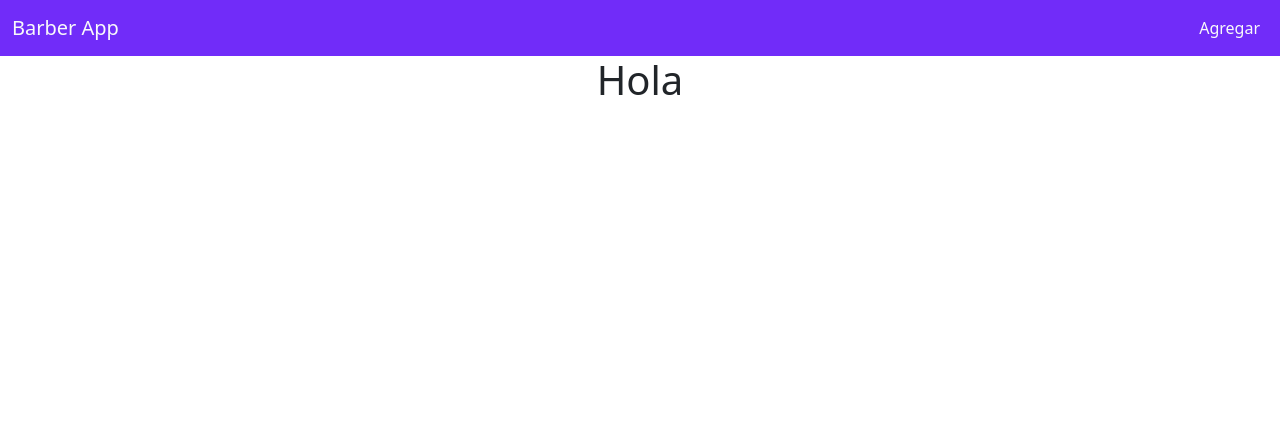
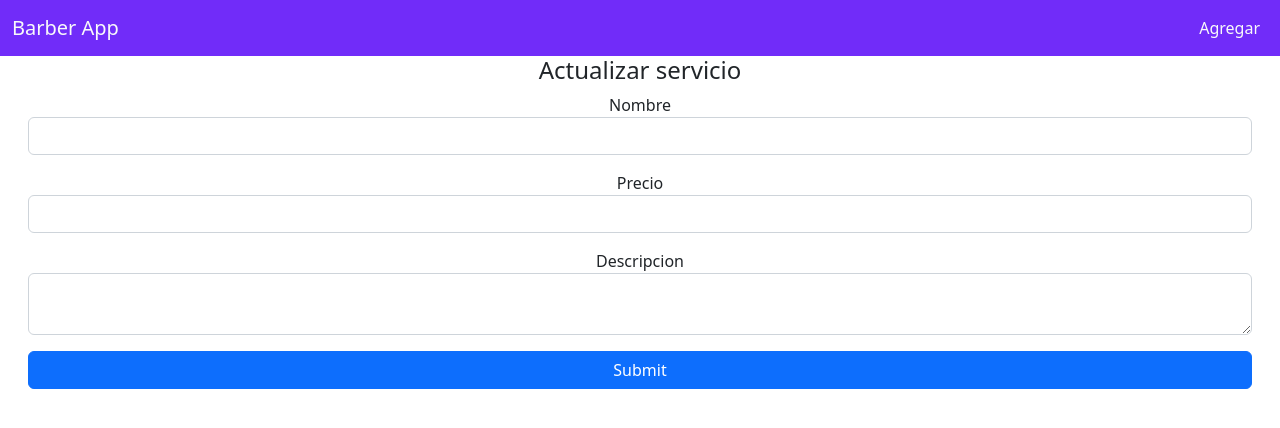
Before and after one commit to lazalajochy/administrator, a React (Create React App) app: page /editService/1 in a window 1280 px wide. Shown: the top 428 px of the page. Built offline with nearby package versions, Linux system fonts and the light colour scheme; no server answers.

Commit message:
fix edit

```diff
--- a/src/componets/EditService.js
+++ b/src/componets/EditService.js
@@ -1,8 +1,78 @@
-const EditService  = () => {
+import { useEffect, useState } from "react";
+import axios from "axios";
+import { useParams, useNavigate } from "react-router-dom";
+const EditService = () => {
 
-    return(
-        <div>
-            <h1>Hola</h1>
+    const navigate = useNavigate;
+    const { id } = useParams();
+
+    const [serviceName, setServiceName] = useState(''),
+        [servicePrice, setServicePrice] = useState(''),
+        [serviceDescription, setServiceDescription] = useState('');
+
+    useEffect(() => {
+        getService()
+        //eslint-disable-next-line
+    }, [])
+
+    const getService = async () => {
+        await axios.get(`https://barberbackend-production.up.railway.app/getService/${id}`)
+            .then((res) => {
+                setServiceName(res.data[0].serviceName)
+                setServicePrice(res.data[0].servicePrice)
+                setServiceDescription(res.data[0].serviceDescription)
+
+            }).catch((err) => {
+                console.log(err)
+            })
+    }
+
+    const updateService = async(e) => {
+        e.preventDefault()
+        await axios.put(`https://barberbackend-production.up.railway.app/editService/${id}`,{
+            serviceName:serviceName,
+            servicePrice:servicePrice,
+            serviceDescription:serviceDescription
+        })
+        navigate('/')
+    }
+
+
+    return (
+        <div className="add-Form-container col-md-12">
+            <h4>Actualizar servicio</h4>
+            <form onSubmit={updateService}>
+                <div className="mb-3 row">
+                    <label>Nombre</label>
+                    <input
+                        type="text"
+                        value={serviceName}
+                        className="form-control"
+                        onChange={(e) => setServiceName(e.target.value)}
+                    />
+                </div>
+                <div className="mb-3 row">
+                    <label>Precio</label>
+                    <input
+                        type="number"
+                        value={servicePrice}
+                        className="form-control"
+                        onChange={(e) => setServicePrice(e.target.value)}
+                    />
+                </div>
+                <div className="mb-3 row">
+                    <label>Descripcion</label>
+                    <textarea
+                        value={serviceDescription}
+                        className="form-control"
+                        onChange={(e) => setServiceDescription(e.target.value)}
+                    />
+                </div>
+                <div className='mb-3 row'>
+                    <button type='submit' className='btn btn-primary' >Submit</button>
+                </div>
+            </form>
+
         </div>
     )
 
--- a/src/componets/Service.js
+++ b/src/componets/Service.js
@@ -60,7 +60,7 @@ const Service = () => {
                                         <td>{service.servicePrice}</td>
                                         <td>{service.serviceDescription}</td>
                                         <td>
-                                            <Link to={`/editService/${service.id}`} className="btn btn-info"><  BsFillPencilFill /></Link>
+                                            <Link to={`/editService/${service.id}`} className="btn btn-info m-2"><  BsFillPencilFill /></Link>
                                             <button onClick={() => deleteService(service.id)} className="btn btn-danger">< BsTrashFill /></button>
 
                                         </td>
```
Also changed, not shown: src/componets/Js.js (deleted, +0 -66 lines).
